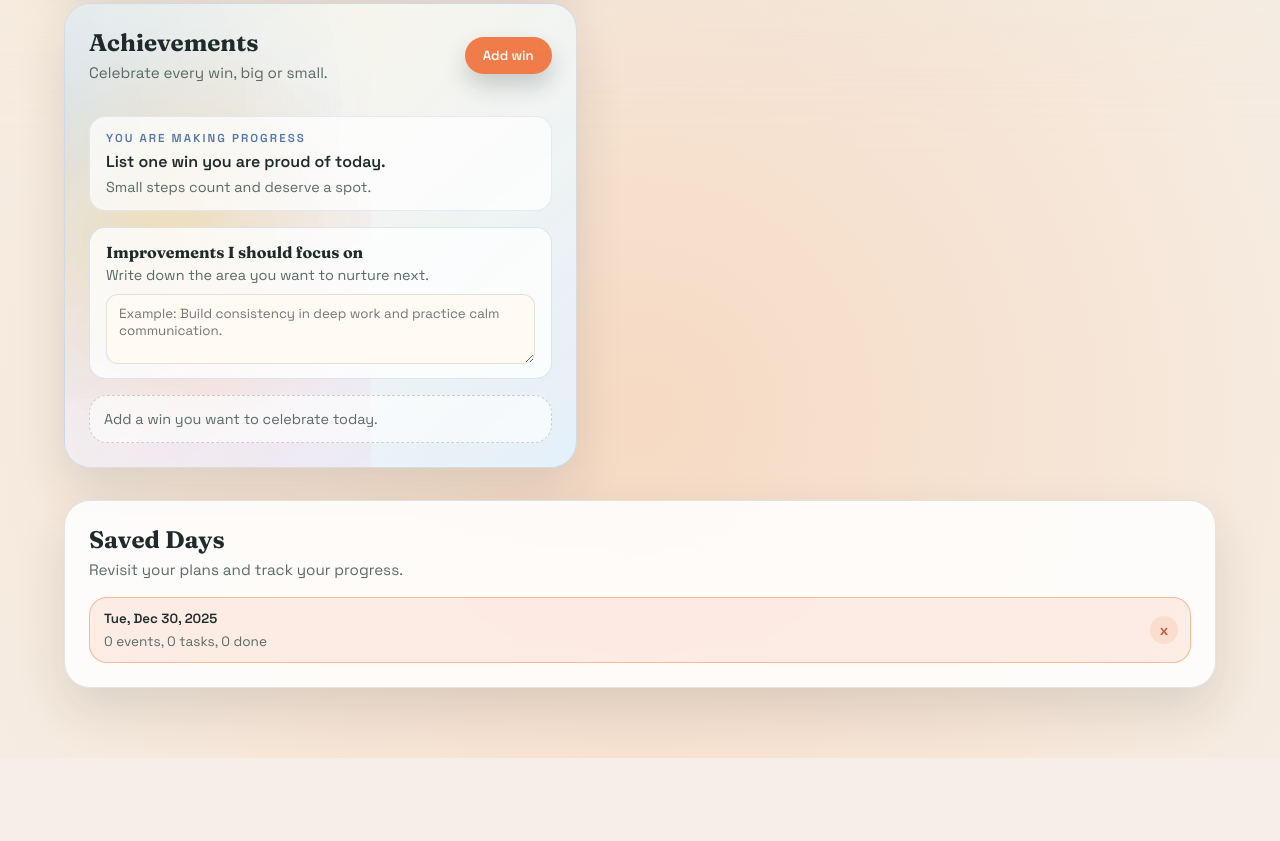
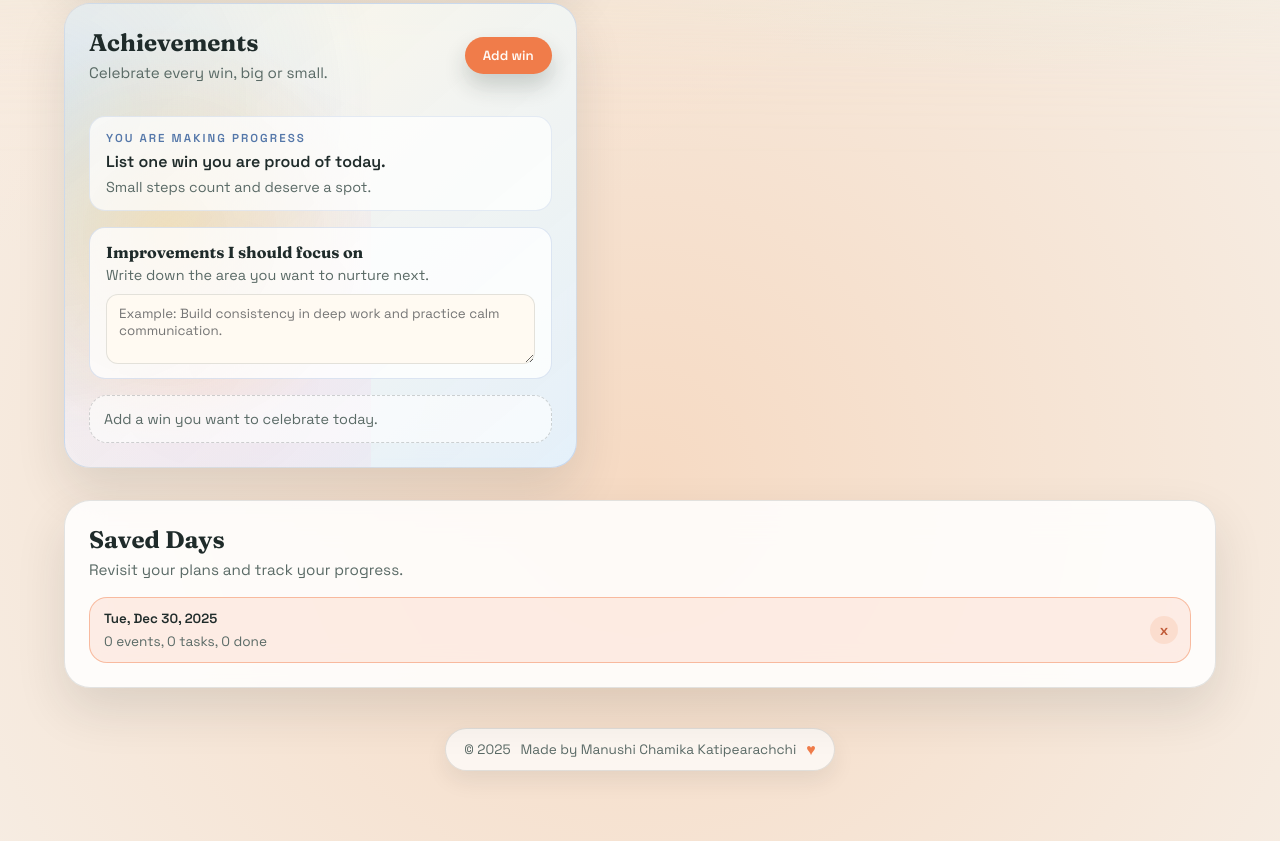
Before and after one commit to manucham/Daily-Organizer, a plain HTML site: page index.html in a window 1280 px wide. Shown: the part 956-1797 px from the top of the page. Before the commit the page ends 1714 px from the top, so only its background shows below. Drawn offline with Linux system fonts and the light colour scheme.

Commit message:
added footer

```diff
--- a/index.html
+++ b/index.html
@@ -140,6 +140,14 @@
         </div>
         <div class="history-list" id="historyList"></div>
       </section>
+
+      <footer class="site-footer">
+        <div class="footer-card">
+          <span>&copy; 2025</span>
+          <span>Made by Manushi Chamika Katipearachchi</span>
+          <span class="footer-heart" aria-hidden="true">&hearts;</span>
+        </div>
+      </footer>
     </div>
     <div class="confirm-overlay" id="confirmOverlay" aria-hidden="true">
       <div
--- a/styles.css
+++ b/styles.css
@@ -824,6 +824,30 @@ body {
   font-size: 0.85rem;
 }
 
+.site-footer {
+  display: flex;
+  justify-content: center;
+  margin-top: 8px;
+}
+
+.footer-card {
+  display: inline-flex;
+  gap: 10px;
+  align-items: center;
+  background: rgba(255, 255, 255, 0.7);
+  border: 1px solid rgba(31, 43, 42, 0.12);
+  border-radius: 999px;
+  padding: 10px 18px;
+  color: var(--muted);
+  font-size: 0.85rem;
+  box-shadow: 0 10px 22px rgba(31, 43, 42, 0.08);
+}
+
+.footer-heart {
+  color: var(--accent);
+  font-size: 1rem;
+}
+
 .ghost-btn,
 .primary-btn,
 .icon-btn {
```
Also changed, not shown: 1 other file.
